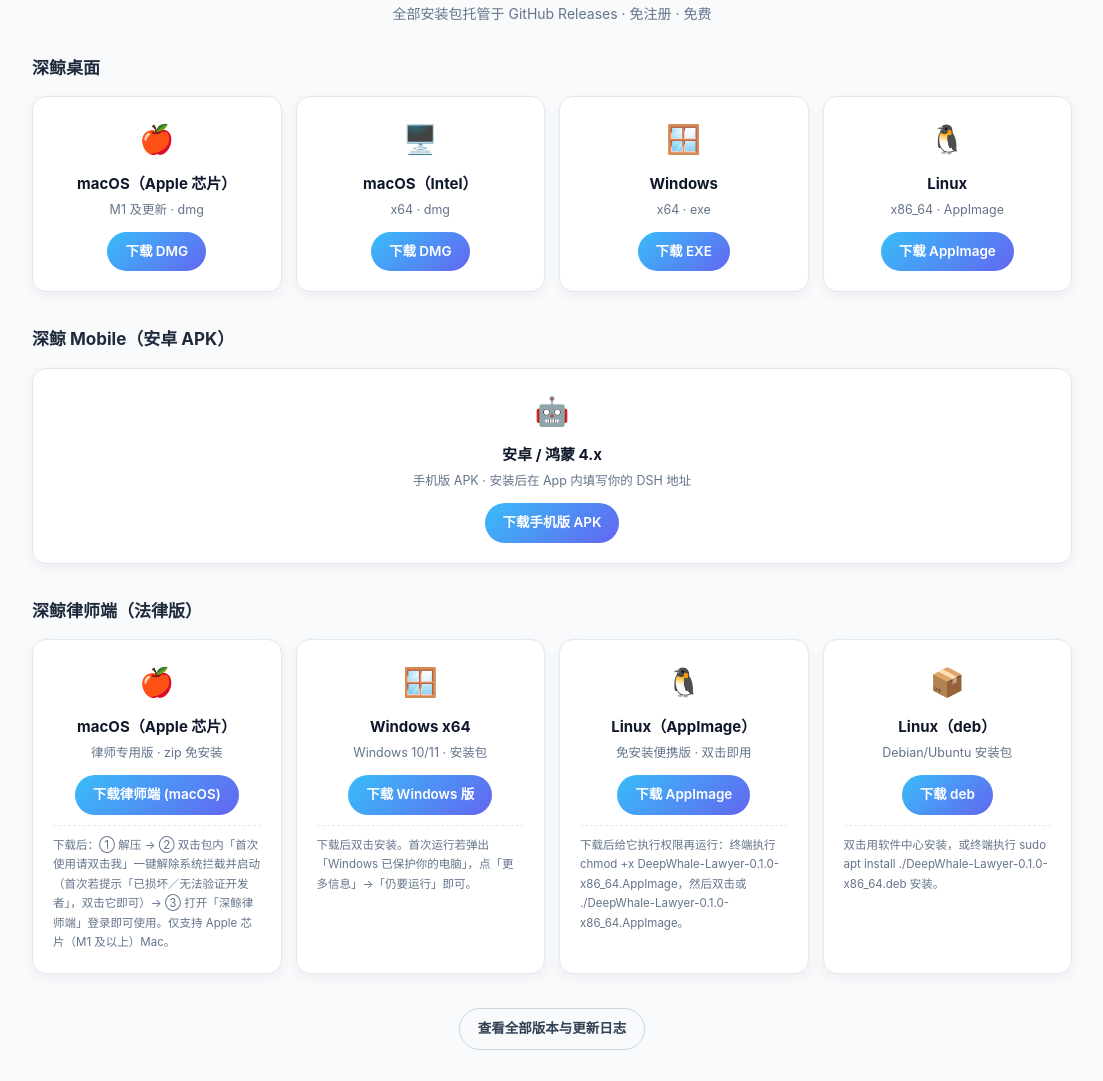
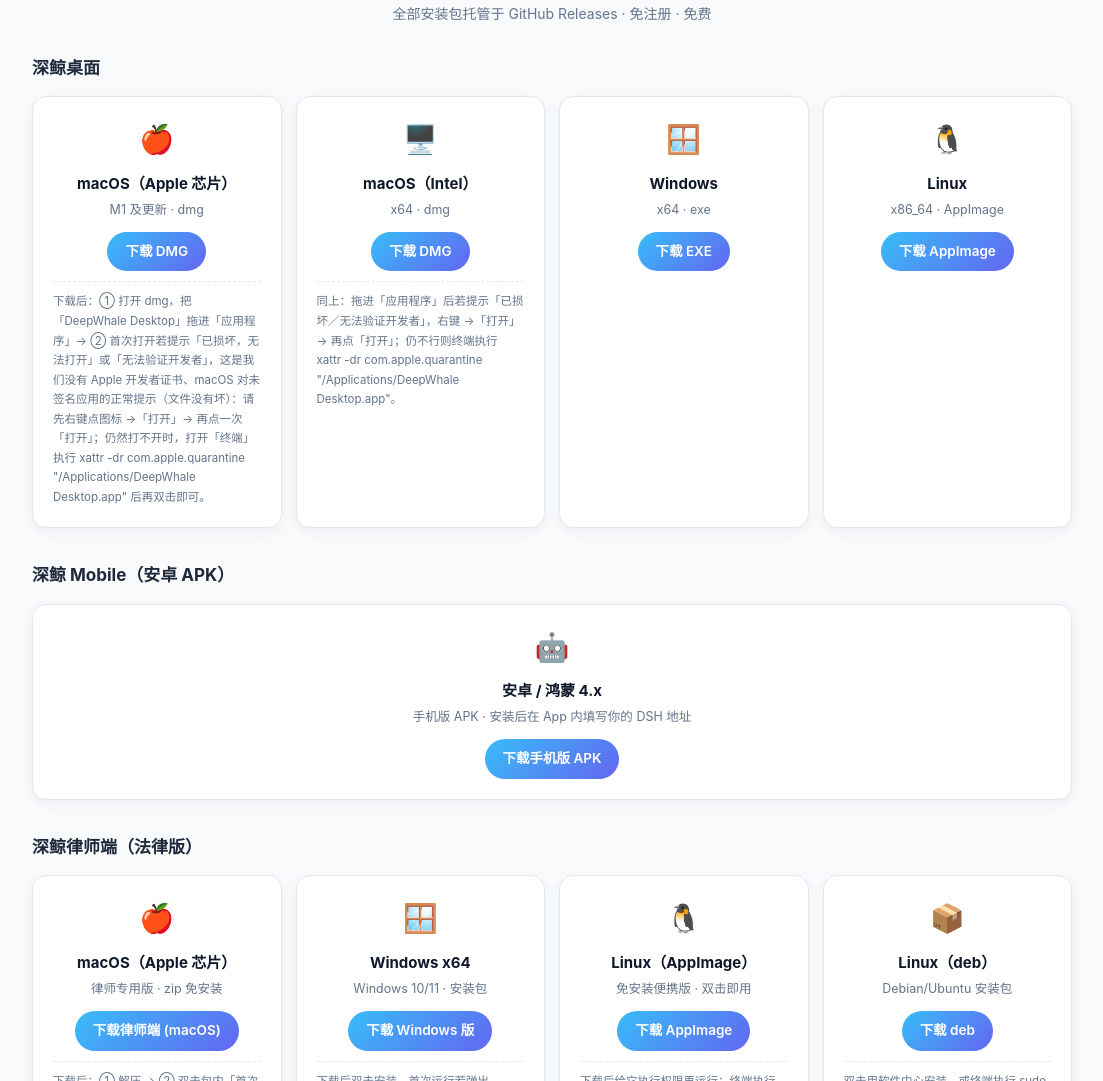
Before and after one commit to feely0208/deepwhale-desktop, an Electron app: page docs/index.html in a window 1460 px wide. Shown: the part 1164-2245 px from the top of the page, without its empty margins (178-1281 px from the left). Drawn offline with Linux system fonts and the light colour scheme.

Commit message:
docs: 主页律师端链接切到 v1.0.7（新包带深链修复）；两个 mac 下载项补「已损坏」处理说明
- 律师端 mac 链接 v0.1.0 → v1.0.7（v0.1.0 资产创建于 9/8，早于深链修复）
- macOS 未签名提示的处理方式写进下载说明：右键→打开 / 终端 xattr -dr com.apple.quarantine

```diff
--- a/docs/index.html
+++ b/docs/index.html
@@ -343,7 +343,7 @@
         <h3 data-zh="深鲸律师端" data-en="DeepWhale Lawyer">深鲸律师端</h3>
         <p data-zh="为律师打造的 AI 法律工作台：案件/文书/日历管理、AI 简报、实名核验注册。与深鲸桌面互融共联。" data-en="An AI legal workbench for lawyers: case/doc/calendar management, AI briefs, verified registration. Interoperates with DeepWhale Desktop.">为律师打造的 AI 法律工作台：案件/文书/日历管理、AI 简报、实名核验注册。与深鲸桌面互融共联。</p>
         <div class="plats" data-zh="macOS（Apple 芯片）" data-en="macOS (Apple Silicon)">macOS（Apple 芯片）</div>
-        <div class="acts"><a class="btn sm" href="https://github.com/feely0208/deepwhale-desktop/releases/download/v0.1.0/DeepWhale-Lawyer-0.1.0-arm64.zip" target="_blank" rel="noopener" data-zh="下载律师端" data-en="Download Lawyer">下载律师端</a></div>
+        <div class="acts"><a class="btn sm" href="https://github.com/feely0208/deepwhale-desktop/releases/download/v1.0.7/DeepWhale-Lawyer-0.1.0-arm64.zip" target="_blank" rel="noopener" data-zh="下载律师端" data-en="Download Lawyer">下载律师端</a></div>
       </div>
     </div>
   </div>
@@ -437,8 +437,8 @@
 var MOBILE_VERSION = 'v1.0.2';  /* 手机版版本：独立固定，不随桌面版升级 */
 var DOWNLOADS = [
   { group: 'desktop', titleZh: '深鲸桌面', titleEn: 'DeepWhale Desktop', items: [
-    {emoji:'🍎', nameZh:'macOS（Apple 芯片）', nameEn:'macOS (Apple Silicon)', descZh:'M1 及更新 · dmg', descEn:'M1 and later · dmg', href: GH + '/' + DESKTOP_VERSION + '/DeepWhale-Desktop-1.0.7-arm64.dmg', btnZh:'下载 DMG', btnEn:'Download DMG'},
-    {emoji:'🖥️', nameZh:'macOS（Intel）', nameEn:'macOS (Intel)', descZh:'x64 · dmg', descEn:'x64 · dmg', href: GH + '/' + DESKTOP_VERSION + '/DeepWhale-Desktop-1.0.7-x64.dmg', btnZh:'下载 DMG', btnEn:'Download DMG'},
+    {emoji:'🍎', nameZh:'macOS（Apple 芯片）', nameEn:'macOS (Apple Silicon)', descZh:'M1 及更新 · dmg', descEn:'M1 and later · dmg', href: GH + '/' + DESKTOP_VERSION + '/DeepWhale-Desktop-1.0.7-arm64.dmg', btnZh:'下载 DMG', btnEn:'Download DMG', noteZh:'下载后：① 打开 dmg，把「DeepWhale Desktop」拖进「应用程序」→ ② 首次打开若提示「已损坏，无法打开」或「无法验证开发者」，这是我们没有 Apple 开发者证书、macOS 对未签名应用的正常提示（文件没有坏）：请先右键点图标 →「打开」→ 再点一次「打开」；仍然打不开时，打开「终端」执行 xattr -dr com.apple.quarantine "/Applications/DeepWhale Desktop.app" 后再双击即可。', noteEn:'After download: ① open the dmg and drag DeepWhale Desktop into Applications → ② if macOS says "damaged" or "cannot verify the developer", that is the normal macOS warning for apps without an Apple Developer certificate (the file is fine): right-click the icon → Open → then Open again; if it still refuses, run xattr -dr com.apple.quarantine "/Applications/DeepWhale Desktop.app" in Terminal and open it again.'},
+    {emoji:'🖥️', nameZh:'macOS（Intel）', nameEn:'macOS (Intel)', descZh:'x64 · dmg', descEn:'x64 · dmg', href: GH + '/' + DESKTOP_VERSION + '/DeepWhale-Desktop-1.0.7-x64.dmg', btnZh:'下载 DMG', btnEn:'Download DMG', noteZh:'同上：拖进「应用程序」后若提示「已损坏／无法验证开发者」，右键 →「打开」→ 再点「打开」；仍不行则终端执行 xattr -dr com.apple.quarantine "/Applications/DeepWhale Desktop.app"。', noteEn:'Same as above: after dragging into Applications, if it reports "damaged / cannot verify developer", right-click → Open → Open again; otherwise run xattr -dr com.apple.quarantine "/Applications/DeepWhale Desktop.app".'},
     {emoji:'🪟', nameZh:'Windows', nameEn:'Windows', descZh:'x64 · exe', descEn:'x64 · exe', href: GH + '/' + DESKTOP_VERSION + '/DeepWhale-Desktop-1.0.7-x64-Setup.exe', btnZh:'下载 EXE', btnEn:'Download EXE'},
     {emoji:'🐧', nameZh:'Linux', nameEn:'Linux', descZh:'x86_64 · AppImage', descEn:'x86_64 · AppImage', href: GH + '/' + DESKTOP_VERSION + '/DeepWhale-Desktop-1.0.7-x86_64.AppImage', btnZh:'下载 AppImage', btnEn:'Download AppImage'}
   ]},
@@ -446,7 +446,7 @@
     {emoji:'🤖', nameZh:'安卓 / 鸿蒙 4.x', nameEn:'Android / HarmonyOS 4.x', descZh:'手机版 APK · 安装后在 App 内填写你的 DSH 地址', descEn:'Mobile APK · install, then enter your DSH address in the app', href: GH + '/' + MOBILE_VERSION + '/DeepWhale-Mobile-1.0.2.apk', btnZh:'下载手机版 APK', btnEn:'Download Mobile APK'}
   ]},
   { group: 'lawyer', titleZh: '深鲸律师端（法律版）', titleEn: 'DeepWhale Lawyer (Legal Edition)', items: [
-    {emoji:'🍎', nameZh:'macOS（Apple 芯片）', nameEn:'macOS (Apple Silicon)', descZh:'律师专用版 · zip 免安装', descEn:'Lawyer edition · zip, no installer needed', href: GH + '/v0.1.0/DeepWhale-Lawyer-0.1.0-arm64.zip', btnZh:'下载律师端 (macOS)', btnEn:'Download (macOS)', noteZh:'下载后：① 解压 → ② 双击包内「首次使用请双击我」一键解除系统拦截并启动（首次若提示「已损坏／无法验证开发者」，双击它即可）→ ③ 打开「深鲸律师端」登录即可使用。仅支持 Apple 芯片（M1 及以上）Mac。', noteEn:'After download: ① unzip → ② double-click the bundled 首次使用请双击我 to auto-bypass Gatekeeper & launch (if it warns "damaged / can\'t verify developer" on first open, just run that script) → ③ open 深鲸律师端 and log in. Requires Apple Silicon (M1+) Mac.'},
+    {emoji:'🍎', nameZh:'macOS（Apple 芯片）', nameEn:'macOS (Apple Silicon)', descZh:'律师专用版 · zip 免安装', descEn:'Lawyer edition · zip, no installer needed', href: GH + '/v1.0.7/DeepWhale-Lawyer-0.1.0-arm64.zip', btnZh:'下载律师端 (macOS)', btnEn:'Download (macOS)', noteZh:'下载后：① 解压 → ② 双击包内「首次使用请双击我」一键解除系统拦截并启动（首次若提示「已损坏／无法验证开发者」，双击它即可）→ ③ 打开「深鲸律师端」登录即可使用。仅支持 Apple 芯片（M1 及以上）Mac。', noteEn:'After download: ① unzip → ② double-click the bundled 首次使用请双击我 to auto-bypass Gatekeeper & launch (if it warns "damaged / can\'t verify developer" on first open, just run that script) → ③ open 深鲸律师端 and log in. Requires Apple Silicon (M1+) Mac.'},
     {emoji:'🪟', nameZh:'Windows x64', nameEn:'Windows x64', descZh:'Windows 10/11 · 安装包', descEn:'Windows 10/11 · setup', href: GH + '/v0.1.0/DeepWhale-Lawyer-0.1.0-x64-Setup.exe', btnZh:'下载 Windows 版', btnEn:'Download (Windows)', noteZh:'下载后双击安装。首次运行若弹出「Windows 已保护你的电脑」，点「更多信息」→「仍要运行」即可。', noteEn:'Run the installer. If SmartScreen warns "Windows protected your PC", click "More info" → "Run anyway".'},
     {emoji:'🐧', nameZh:'Linux（AppImage）', nameEn:'Linux (AppImage)', descZh:'免安装便携版 · 双击即用', descEn:'Portable · run directly', href: GH + '/v0.1.0/DeepWhale-Lawyer-0.1.0-x86_64.AppImage', btnZh:'下载 AppImage', btnEn:'Download AppImage', noteZh:'下载后给它执行权限再运行：终端执行 chmod +x DeepWhale-Lawyer-0.1.0-x86_64.AppImage，然后双击或 ./DeepWhale-Lawyer-0.1.0-x86_64.AppImage。', noteEn:'Make it executable, then run: chmod +x DeepWhale-Lawyer-0.1.0-x86_64.AppImage, then double-click or run ./DeepWhale-Lawyer-0.1.0-x86_64.AppImage.'},
     {emoji:'📦', nameZh:'Linux（deb）', nameEn:'Linux (deb)', descZh:'Debian/Ubuntu 安装包', descEn:'Debian/Ubuntu package', href: GH + '/v0.1.0/DeepWhale-Lawyer-0.1.0-x86_64.deb', btnZh:'下载 deb', btnEn:'Download .deb', noteZh:'双击用软件中心安装，或终端执行 sudo apt install ./DeepWhale-Lawyer-0.1.0-x86_64.deb 安装。', noteEn:'Install via Software Center, or run sudo apt install ./DeepWhale-Lawyer-0.1.0-x86_64.deb.'}
```
